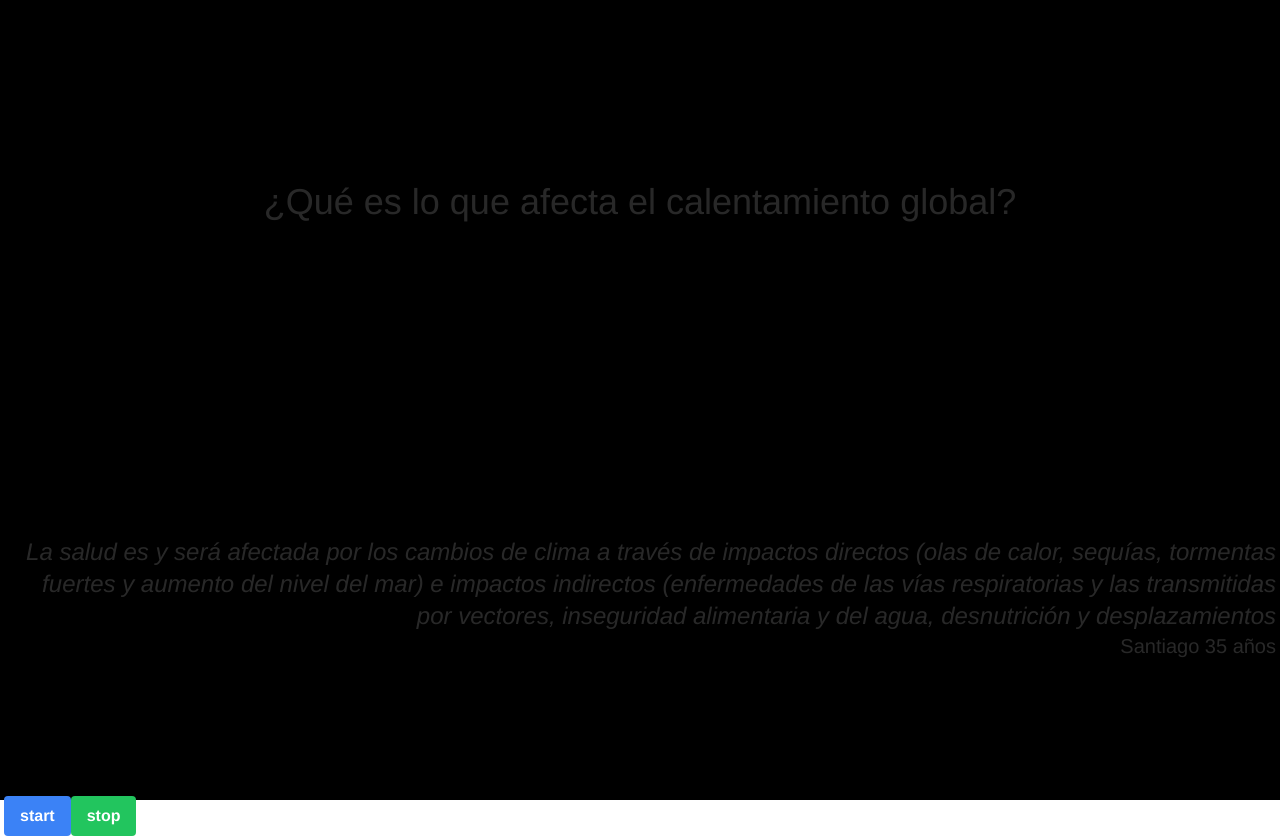
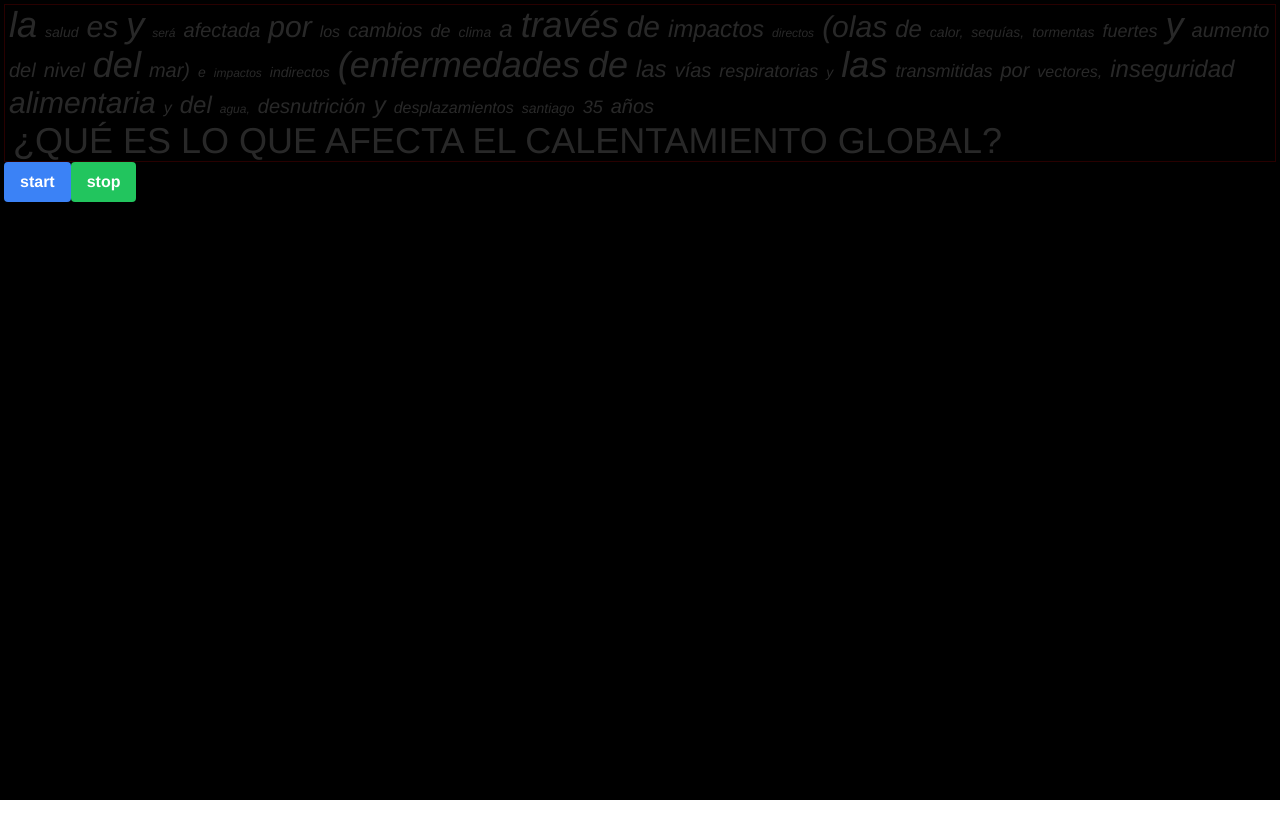
Before and after one commit to Kaziuz/Privados, a Vue app: page / in a window 1280 px wide. Both pictures are taken after a click on the button "start". After the commit the page ends 800 px from the top, so only its background shows below. Built offline with nearby package versions, Linux system fonts and the light colour scheme.

Commit message:
implement viz

```diff
--- a/package.json
+++ b/package.json
@@ -10,6 +10,7 @@
   },
   "dependencies": {
     "autoprefixer": "^10.4.13",
+    "lodash": "^4.17.21",
     "postcss": "^8.4.18",
     "tailwindcss": "^3.2.1",
     "vue": "^3.2.41"
--- a/src/App.vue
+++ b/src/App.vue
@@ -1,6 +1,6 @@
 <template>
   <div class="relative d-block font-sans">
-    <div class="w-full h-screen px-1 py-1 bg-black text-white">
+    <div class="w-full h-screen px-1 py-1 bg-black">
       <!-- <span class="text-4xl animate__animated animate__fadeInDown animate__delay-1s animate__slower">
         HOLA
       </span>
@@ -8,10 +8,11 @@
         CHAO
       </span> -->
       <transition name="fade">
-        <div v-if="showContent" class="w-full h-full">
-          <app-question class="top-content" :question="currentData && currentData.question"
-            :milliseconds="timeMilliseconds" />
-          <app-answer class="bottom-content" :data="currentData && currentData" />
+        <div v-if="showContent">
+          <app-word-cloud
+            v-if="currentData"
+            :row="currentData && currentData"
+          />
         </div>
       </transition>
       <!-- Control for develop pruposes -->
@@ -29,13 +30,13 @@
 <script>
 import { reactive, watchEffect, ref } from 'vue'
 // import animateCSS from './composables/animateCSS.js'
-import Question from './components/Question.vue'
-import Answer from './components/Answer.vue'
+import _ from 'lodash'
 import dummyData from './dummyData.js'
+import WordCloud from './components/WordCloud.vue'
+
 export default {
   components: {
-    'app-question': Question,
-    'app-answer': Answer
+    'app-word-cloud': WordCloud
   },
   setup() {
     const currentData = ref({})
--- /dev/null
+++ b/src/components/WordCloud.vue
@@ -0,0 +1,95 @@
+<template>
+  <div
+    style="border: 1px solid red"
+    :class="positionViz ? positionViz: ''"
+  >
+    <div
+      class="w-full text-white"
+      v-if="row && row.answer"
+    >
+      <div
+        class="inline-flex"
+        v-for="data in showProcessingAnswer(row)"
+        :key="data.position"
+      >
+        <div class="inline flex-col" :class="positionWords">
+          <span :class="data.size" class="mx-1 italic" style="">
+            {{ data.text }}
+          </span>
+        </div>
+        <div v-if="data.question" :class="data.size" class="">
+          {{ data.question }}
+        </div>
+      </div>
+    </div>
+  </div>
+</template>
+
+<script>
+import _ from 'lodash'
+import { computed } from 'vue'
+import getRandomArbitrary from '../composables/getRandomArbitrary'
+export default {
+  props: {
+    row: Object
+  },
+  setup () {
+    const positionsYaxis = ['justify-start', 'justify-center', 'justify-end']
+    const positionsTexts = ['text-left','text-center','text-right']
+    const fontSizes = [
+      'text-xs',
+      'text-sm',
+      'text-base',
+      'text-lg',
+      'text-xl',
+      'text-2xl',
+      'text-3xl',
+      'text-4xl',
+    ]
+    const randomNumber = getRandomArbitrary(0, 2)
+    const positionWords = computed(() => { return positionsYaxis[randomNumber] })
+    const positionViz = computed(() => { return positionsTexts[randomNumber] })
+
+    const showProcessingAnswer = data => {
+      let words = []
+      let answerByWords = data.answer.split(' ')
+      answerByWords = [...answerByWords, data.nickname, data.age, 'años']
+
+      let transformedData = {}
+      // console.log('numbers', generatePositions)
+      answerByWords.map((word, idx) => {
+        const randomNumber = getRandomArbitrary(0, 7)
+        const shuffleSizes = _.shuffle(fontSizes)
+        const generatePositions = getRandomArbitrary(1, randomNumber)
+        const generateFontSizes = shuffleSizes[generatePositions]
+        transformedData = {
+          position: idx,
+          text: word.toLowerCase().trim(),
+          size: generateFontSizes,
+          start: 0,
+          finish: 0
+        }
+        words.push(transformedData)
+      })
+
+      let question = {
+        position: answerByWords.length + 1,
+        question: data.question.toUpperCase().trim(),
+        size: fontSizes[7],
+        start: 0,
+        end: 0
+      }
+      words = [...words, question]
+      // console.log('oe', words)
+      // words = _.shuffle(words)
+      // console.log('oe 2', words)
+      return words
+    }
+    return { positionWords, positionViz, showProcessingAnswer }
+  }
+
+}
+
+
+
+</script>
--- /dev/null
+++ b/src/composables/getRandomArbitrary.js
@@ -0,0 +1,5 @@
+export default function getRandomArbitrary (min, max) {
+  min = Math.ceil(min)
+  max = Math.floor(max)
+  return Math.floor(Math.random() * (max - min + 1)) + min
+}
--- a/src/dummyData.js
+++ b/src/dummyData.js
@@ -1,8 +1,8 @@
 const dummyData = [
   {
     id: 1,
-    question:'¿Qué pasaría si no existiera el calentamiento global?',
-    answer: 'El término "efecto de invernadero" se refiere es la retención del calor del Sol en la atmósfera de la Tierra por parte de una capa de gases en la atmósfera. Sin ellos la vida tal como la conocemos no sería posible, ya que el planeta sería demasiado frío.',
+    question:'Qué es el cambio climático y cómo nos afecta',
+    answer: 'El estudio del clima es un campo de investigación complejo y en rápida evolución, debido a la gran cantidad de factores que intervienen. El clima de la Tierra nunca ha sido estático. Como consecuencia de alteraciones en el balance energético, está sometido a variaciones en todas las escalas temporales, desde decenios a miles y millones de años. Entre las variaciones climáticas más destacables que se han producido a lo largo de la historia de la Tierra, figura el ciclo de unos 100.000 años, de períodos glaciares, seguido de períodos interglaciares.',
     nickname: 'Andrea',
     age: '23'
   },
```
Also changed, not shown: 1 other file (tests, documents, lock files or other folders).
